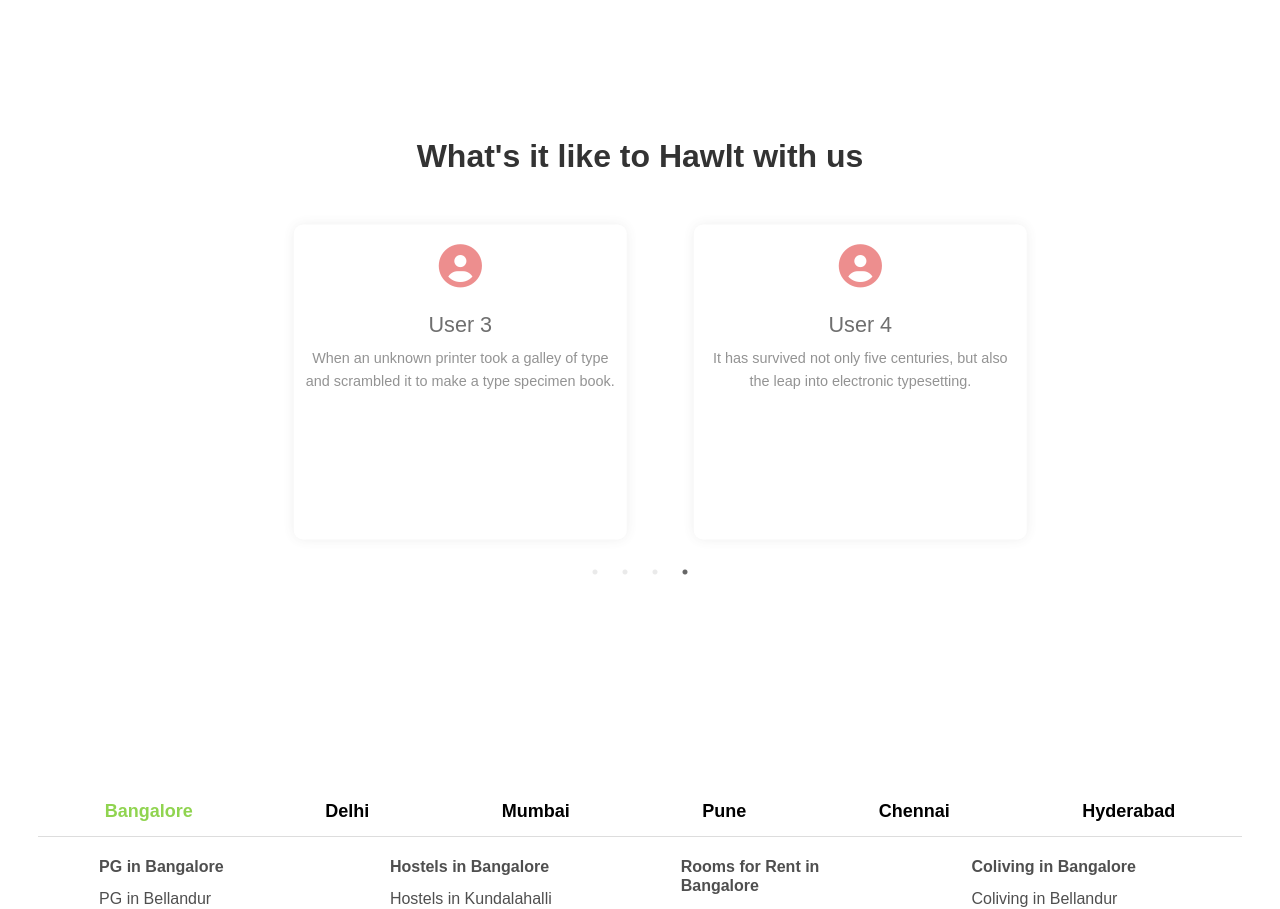
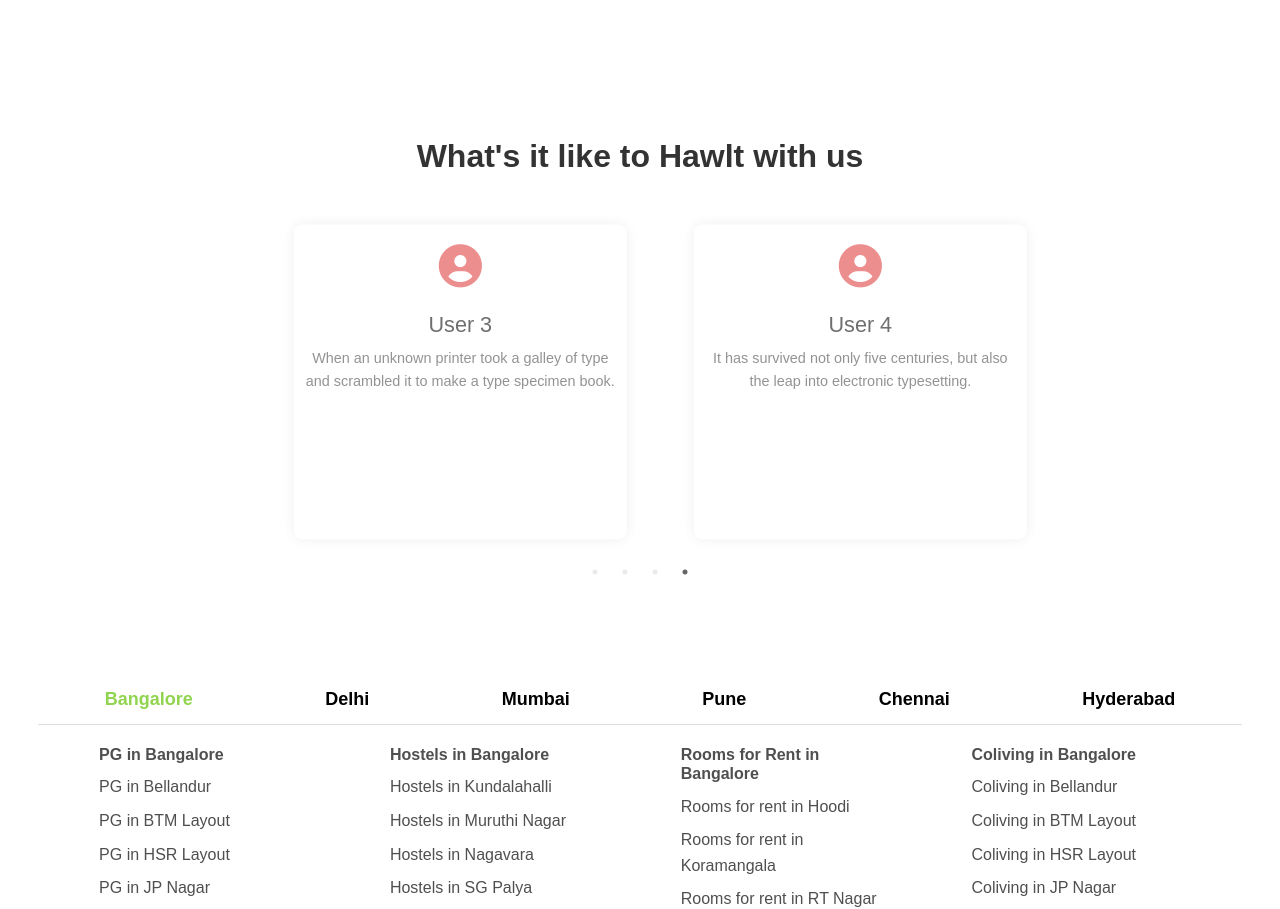
Before and after one commit to Poushik11/hawlt_internship, a React (Create React App) app: page / in a window 1280 px wide. Shown: the part 3220-4129 px from the top of the page. Built offline with nearby package versions, Linux system fonts and the light colour scheme.

Commit message:
Changed spacing

```diff
--- a/src/components/Carousel/Carousel.css
+++ b/src/components/Carousel/Carousel.css
@@ -1,12 +1,11 @@
 .carousel-container {
   max-width: 800px;
-  margin: auto;
+  margin: 0 auto;
   text-align: center;
   font-family: Arial, sans-serif;
-  margin-bottom: 50px;
   overflow-x: hidden;
   /* overflow-y: hidden; */
-  height: 600px;
+  height: 500px;
 }
 
 .carousel-container h2 {
--- a/src/components/Navbar/Navbar.css
+++ b/src/components/Navbar/Navbar.css
@@ -6,7 +6,7 @@
   width: 100vw;
   justify-content: space-between;
   align-items: center;
-  padding: 2rem 8rem;
+  padding: 1rem 8rem;
   z-index: 1000;
   background-color: white;
   box-shadow: rgba(99, 99, 99, 0.2) 0px 2px 8px 0px;
```
